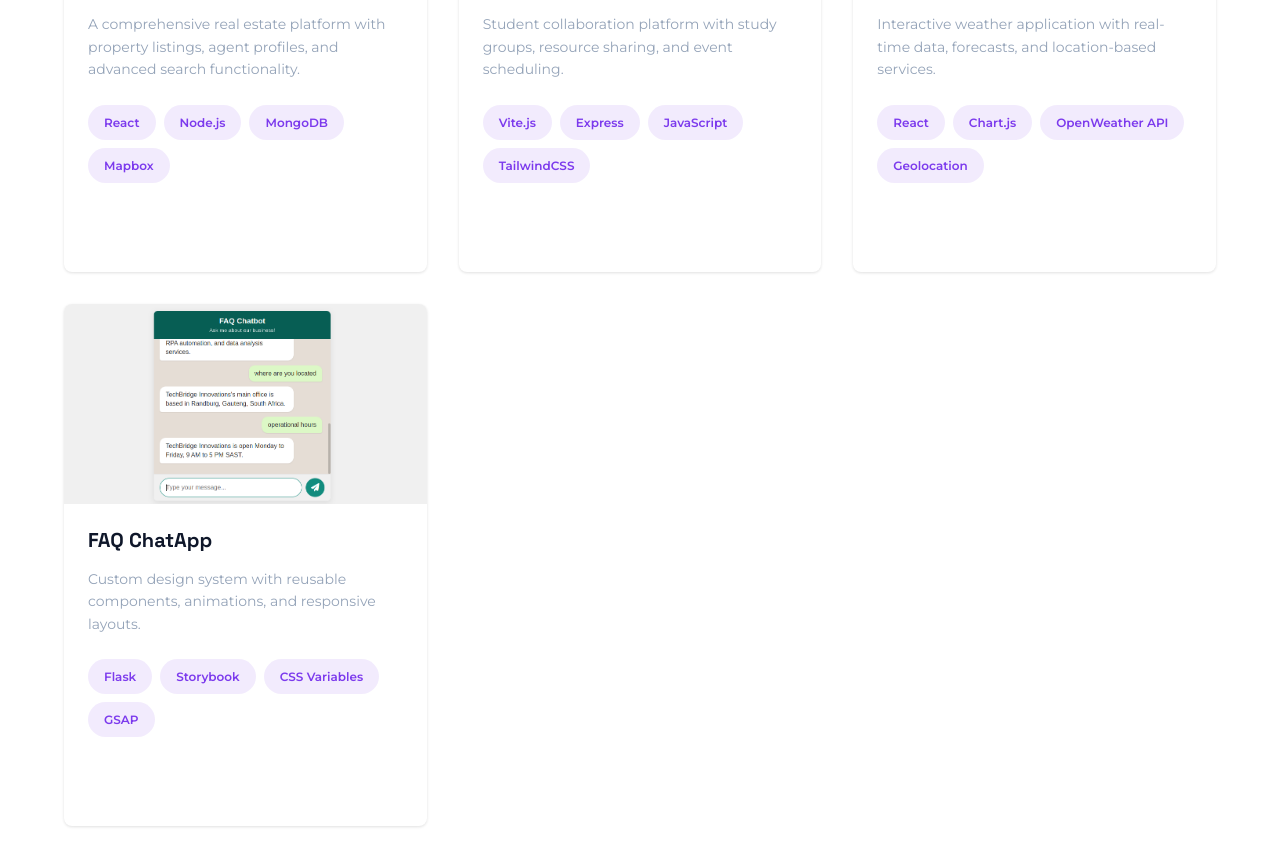
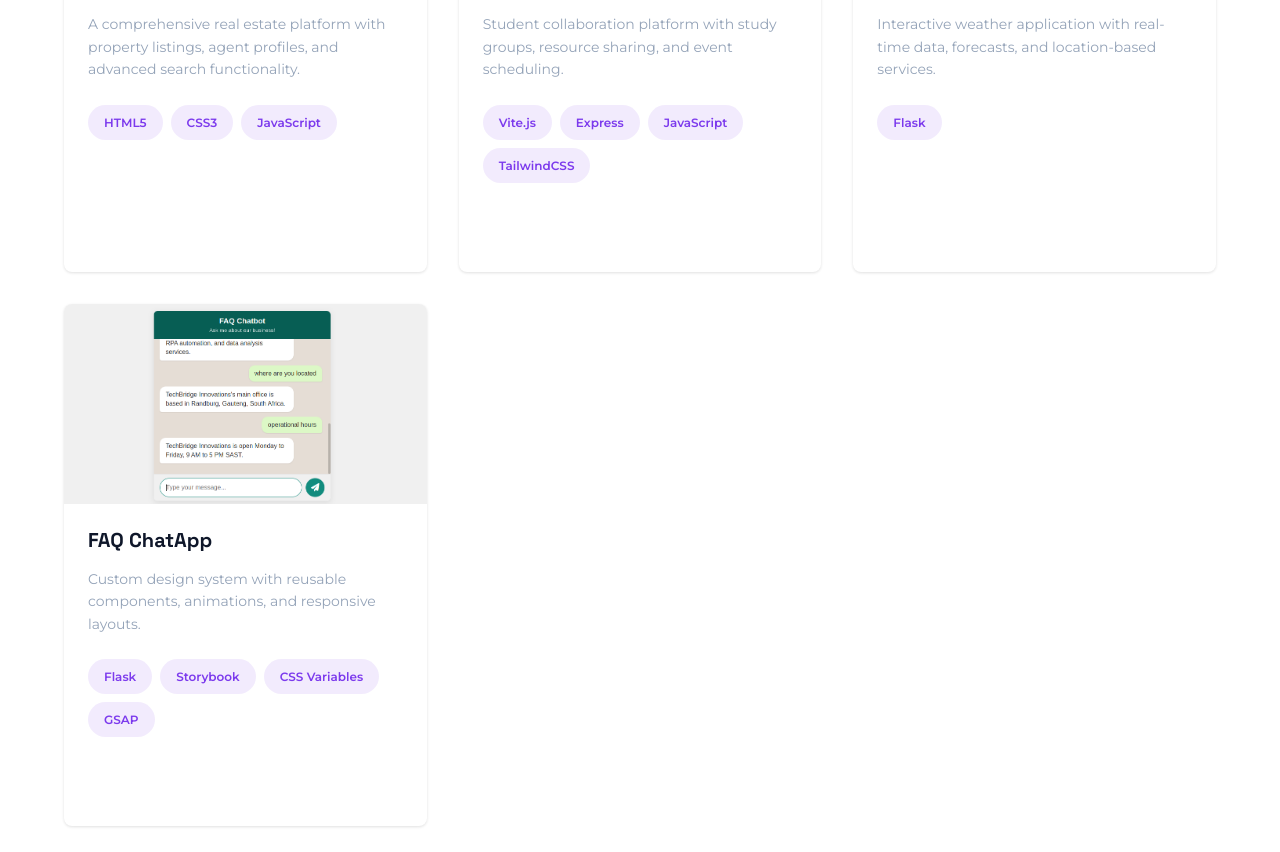
Before and after one commit to LindiweD-Collab/myportfolio, a plain HTML site: page index.html in a window 1280 px wide. Shown: the part 4795-5647 px from the top of the page. Drawn offline with nearby package versions, Linux system fonts and the light colour scheme.

Commit message:
Update index.html

```diff
--- a/index.html
+++ b/index.html
@@ -634,10 +634,9 @@
                         <h3>Resume Builder</h3>
                         <p>A comprehensive real estate platform with property listings, agent profiles, and advanced search functionality.</p>
                         <div class="project-tech">
-                            <span>React</span>
-                            <span>Node.js</span>
-                            <span>MongoDB</span>
-                            <span>Mapbox</span>
+                            <span>HTML5</span>
+                            <span>CSS3</span>
+                            <span>JavaScript</span>
                         </div>
                         <a href="#" class="btn btn-sm btn-outline">Case Study <i class="fas fa-arrow-right"></i></a>
                     </div>
@@ -686,10 +685,7 @@
                         <h3>Data Analyzer</h3>
                         <p>Interactive weather application with real-time data, forecasts, and location-based services.</p>
                         <div class="project-tech">
-                            <span>React</span>
-                            <span>Chart.js</span>
-                            <span>OpenWeather API</span>
-                            <span>Geolocation</span>
+                            <span>Flask</span>
                         </div>
                         <a href="#" class="btn btn-sm btn-outline">Case Study <i class="fas fa-arrow-right"></i></a>
                     </div>
@@ -700,7 +696,7 @@
                     <div class="project-image">
                         <img src="img/techy.png" alt="FAQ ChatApp">
                         <div class="project-links">
-                            <a href="#" class="project-link" aria-label="Live Demo">
+                            <a href="https://faq-chatbot-9nq1.onrender.com/" class="project-link" aria-label="Live Demo">
                                 <i class="fas fa-external-link-alt"></i>
                             </a>
                             <a href="#" class="project-link" aria-label="View Code">
```
